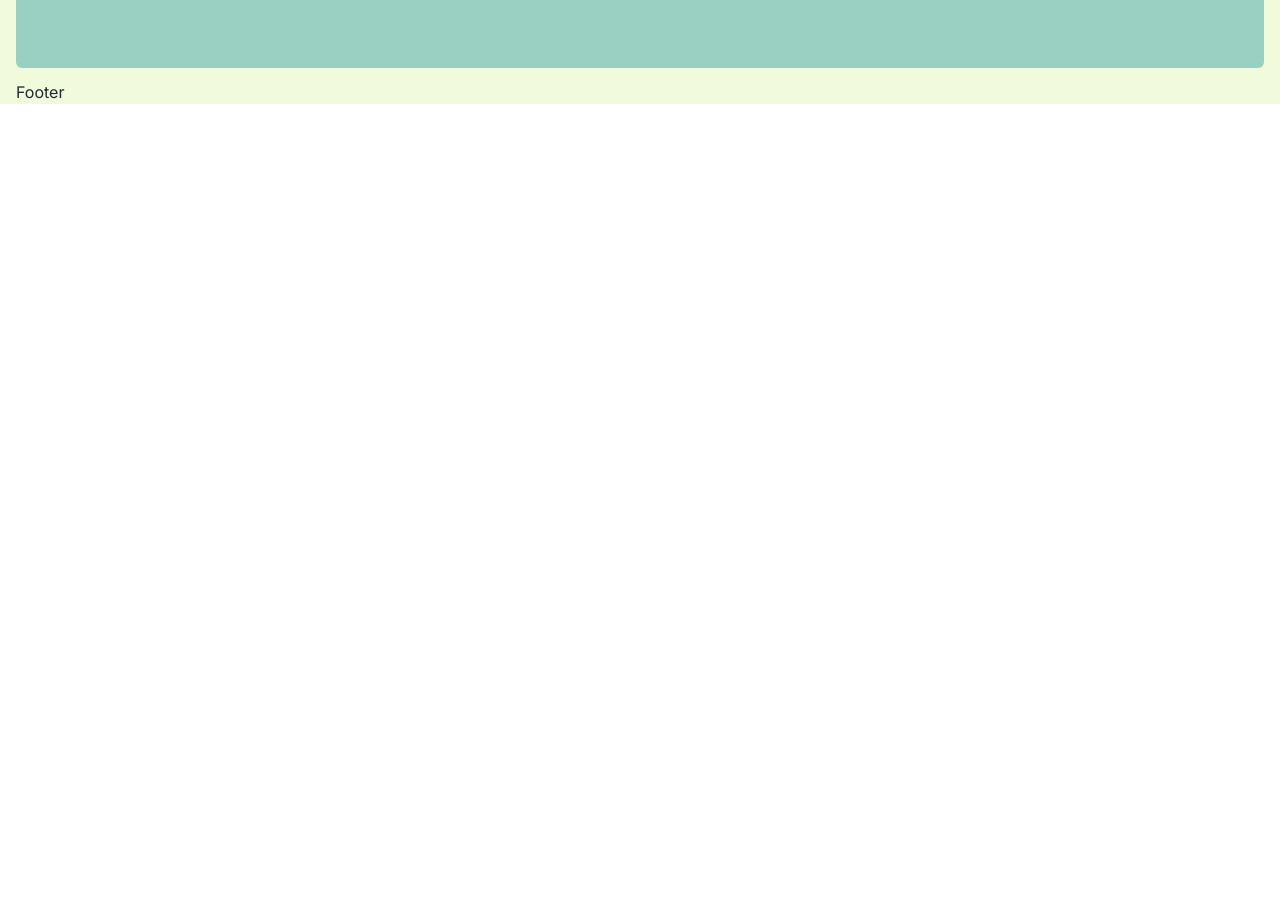
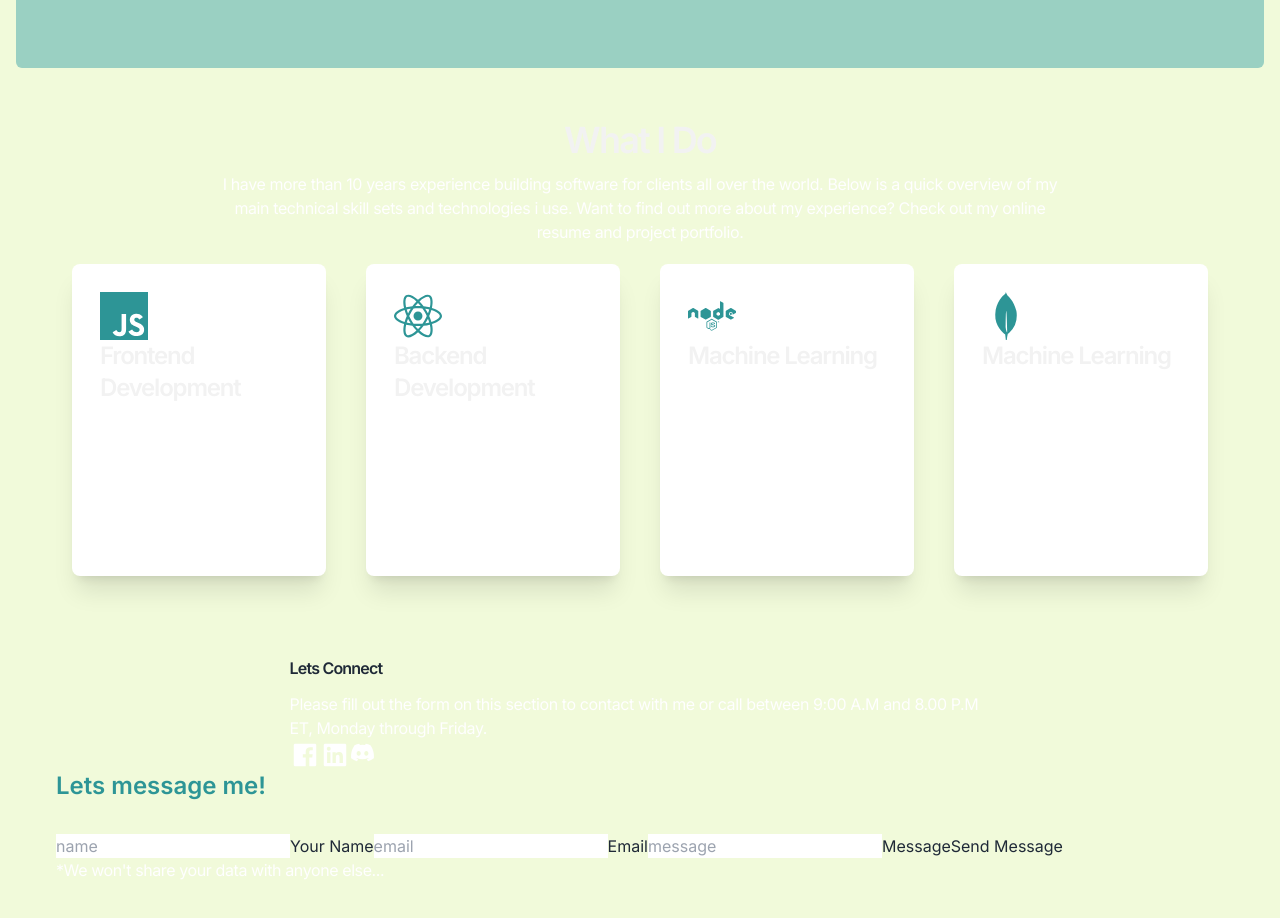
Before and after one commit to ifshad/developer-portfolio-ifshad, a Next.js app: page / in a window 1280 px wide. Shown: the part 2300-3218 px from the top of the page. Before the commit the page ends 2404 px from the top, so only its background shows below. Built offline with nearby package versions, Linux system fonts and the light colour scheme.

Commit message:
footer added

```diff
--- a/Components/Layout/Footer.tsx
+++ b/Components/Layout/Footer.tsx
@@ -1,9 +1,137 @@
+"use client"
 import React from 'react'
+import axios from 'axios'
+import { useEffect, useState } from 'react'
+import { FaDiscord, FaFacebook, FaLinkedinIn, FaTwitter } from 'react-icons/fa6'
+import Link from 'next/link'
+import { BiLogoFacebookSquare, BiLogoLinkedinSquare } from 'react-icons/bi'
 
 export default function Footer() {
+  const [loading, setLoading] = useState(false)
+  const [axiosError, setAxiosError] = useState<any>()
+  const [posted, setPosted] = useState(false)
+
+  const handleSubmit = (e: any) => {
+    e.preventDefault()
+    const form = new FormData(e.currentTarget)
+    const name = form.get('name')
+    const email = form.get('email')
+    const message = form.get('message')
+
+    const messageData = {
+      Name: name,
+      Email: email,
+      Message: message,
+    }
+    setLoading(true)
+
+    axios
+      .post('https://api.sheetapi.rest/api/v1/sheet/qzdUq3c8fMqcse8FmhNRL', messageData)
+      .then(() => { })
+      .catch((error) => setAxiosError(error))
+      .finally(() => {
+        setLoading(false)
+        setPosted(true)
+      })
+    setTimeout(() => {
+      setPosted(false)
+    }, 3000)
+    e.target.reset()
+  }
   return (
-    <div className='container'>
-      Footer
+    <div className='container border-t-2'>
+      <div className='grid grid-cols-8 p-10'>
+        {/* Description */}
+        <div className='col-span-5'>
+          <div className='w-3/5 mx-auto'>
+            <h2 className='mb-3 text-3xl font-semibold text-base-300'>Lets Connect</h2>
+            <p className='mb-6 text-base-100'>Please fill out the form on this section to contact with me or call between 9:00 A.M and 8.00 P.M ET, Monday through Friday.</p>
+            <ul className='flex gap-3 items-center'>
+              <li className='text-base-100 hover:text-navy'><Link href="https://www.facebook.com/ifshadhasan.sharan"><BiLogoFacebookSquare size={30} /></Link></li>
+              <li className='text-base-100 hover:text-navy'><Link href="https://www.linkedin.com/in/ifshad-hasan-sharan-50a6b1178/"><BiLogoLinkedinSquare size={30} /></Link></li>
+              <li className='text-base-100 hover:text-navy'><Link href="/"><FaDiscord size={25} /></Link></li>
+            </ul>
+          </div>
+        </div>
+        {/* Form */}
+        <div className='col-span-3'>
+          <div className=''>
+            <div className='text-2xl text-teal font-semibold mb-8'>
+              Lets message me!
+            </div>
+            <form onSubmit={handleSubmit} className='flex flex-col gap-y-5'>
+              <div className='relative'>
+                <input
+                  type='text'
+                  name='name'
+                  id='name'
+                  className='p-3 bg-transparent border border-gray-200 rounded-[.5rem] outline-none peer w-full placeholder-transparent focus:border-teal'
+                  placeholder='name'
+                  required
+                />
+                <label
+                  htmlFor='name'
+                  className='absolute left-3 -top-3 cursor-text bg-sage px-1 text-base lg:peer-focus:text-base md:peer-focus:text-base peer-focus:text-sm peer-placeholder-shown:text-teal peer-placeholder-shown:translate-y-6 peer-placeholder-shown:font-medium  peer-focus:-translate-y-0  transition-all duration-200'
+                >
+                  Your Name
+                </label>
+              </div>
+              <div className='relative'>
+                <input
+                  type='email'
+                  name='email'
+                  id='email'
+                  className='p-3 bg-transparent border border-gray-200 rounded-[.5rem] outline-none peer w-full placeholder-transparent focus:border-teal'
+                  placeholder='email'
+                  required
+                />
+                <label
+                  htmlFor='email'
+                  className='absolute left-3 -top-3 cursor-text  bg-sage px-1 text-base lg:peer-focus:text-base md:peer-focus:text-base peer-focus:text-sm peer-placeholder-shown:text-teal peer-placeholder-shown:translate-y-6 peer-placeholder-shown:font-medium  peer-focus:-translate-y-0  transition-all duration-200'
+                >
+                  Email
+                </label>
+              </div>
+              <div className='relative'>
+                <input
+                  type='text'
+                  name='message'
+                  id='message'
+                  className='p-3 bg-transparent border border-gray-200 rounded-[.5rem] outline-none peer w-full placeholder-transparent focus:border-teal'
+                  placeholder='message'
+                  required
+                />
+                <label
+                  htmlFor='message'
+                  className='absolute left-3 -top-3 cursor-text  bg-sage px-1 text-base lg:peer-focus:text-base md:peer-focus:text-base peer-focus:text-sm peer-placeholder-shown:text-teal peer-placeholder-shown:translate-y-6 peer-placeholder-shown:font-medium  peer-focus:-translate-y-0  transition-all duration-200'
+                >
+                  Message
+                </label>
+              </div>
+              <button className='btn w-full'>
+                {loading ? 'Sending...' : 'Send Message'}
+              </button>
+            </form>
+            <p className='mt-2 text-base-100'>
+              *We won&apos;t share your data with anyone else...
+            </p>
+          </div>
+          {axiosError && (
+            <div className='toast toast-center toast-middle'>
+              <div className='alert alert-info'>
+                <span>{axiosError.message}</span>
+              </div>
+            </div>
+          )}
+          {posted && (
+            <div className='toast toast-center toast-middle'>
+              <div className='alert alert-success'>
+                <span>Request Successful!</span>
+              </div>
+            </div>
+          )}
+        </div>
+      </div>
     </div>
   )
 }
--- a/app/globals.css
+++ b/app/globals.css
@@ -16,6 +16,9 @@
 
 @layer components {
   .btn {
-    @apply p-3 bg-teal-light rounded-lg text-navy;
+    @apply p-3 bg-teal-light rounded-lg text-navy border-teal-light hover:bg-teal hover:border-teal hover:text-sage;
+  }
+  .card {
+    @apply p-7 bg-white shadow-xl rounded-lg;
   }
 }
--- a/app/page.tsx
+++ b/app/page.tsx
@@ -1,9 +1,12 @@
 import SelfBanner from "@/Components/SelfBanner/page";
+import { FaNode } from "react-icons/fa6";
+import { SiJavascript, SiMongodb, SiReact } from "react-icons/si";
 
 export default function Home() {
   return (
     <div className="container">
       <SelfBanner />
+      {/* About */}
       <div className="container bg-teal-light p-10 text-center my-3 rounded-md">
         <h2 className="text-base-200 text-4xl font-semibold my-10">About Me</h2>
         <p className="text-base-100 text-lg w-3/5 mx-auto mb-8">Experienced in machine learning projects, I excel in creating intuitive user experiences and integrating complex systems. Passionate about innovation and problem-solving, I thrive in collaborative environments.</p>
@@ -15,6 +18,35 @@ export default function Home() {
           <li></li>
         </ul>
       </div>
+      {/* What I do */}
+      <div className="container">
+        <div className="p-10">
+          <h2 className="text-4xl text-base-200 font-semibold text-center mb-3">What I Do</h2>
+          <p className="text-center text-base-100 w-3/4 mx-auto mb-5">I have more than 10 years experience building software for clients all over the world. Below is a quick overview of my main technical skill sets and technologies i use. Want to find out more about my experience? Check out my online resume and project portfolio.</p>
+          <div className="grid grid-cols-1 md:grid-cols-3 lg:grid-cols-4 gap-10">
+            <div className="card">
+              <SiJavascript className="text-5xl text-teal" />
+              <h3 className="text-2xl text-base-200 font-semibold">Frontend Development</h3>
+              <p className="text-base-100">I specialize in creating responsive, user-friendly websites and applications using modern technologies like React, Next.js, and TailwindCSS.</p>
+            </div>
+            <div className="card">
+              <SiReact className="text-5xl text-teal" />
+              <h3 className="text-2xl text-base-200 font-semibold">Backend Development</h3>
+              <p className="text-base-100">I have experience building backend systems with Node.js, Express, and MongoDB. I can create RESTful APIs and integrate third-party services.</p>
+            </div>
+            <div className="card">
+              <FaNode className="text-5xl text-teal" />
+              <h3 className="text-2xl text-base-200 font-semibold">Machine Learning</h3>
+              <p className="text-base-100">I have worked on machine learning projects using Python, TensorFlow, and scikit-learn. I can build and deploy models for various applications.</p>
+            </div>
+            <div className="card">
+              <SiMongodb className="text-5xl text-teal" />
+              <h3 className="text-2xl text-base-200 font-semibold">Machine Learning</h3>
+              <p className="text-base-100">I have worked on machine learning projects using Python, TensorFlow, and scikit-learn. I can build and deploy models for various applications.</p>
+            </div>
+          </div>
+        </div>
+      </div>
     </div>
   );
 }
--- a/package.json
+++ b/package.json
@@ -9,6 +9,7 @@
     "lint": "next lint"
   },
   "dependencies": {
+    "axios": "^1.6.8",
     "next": "14.1.4",
     "react": "^18",
     "react-dom": "^18",
```
Also changed, not shown: 1 other file (tests, documents, lock files or other folders).
